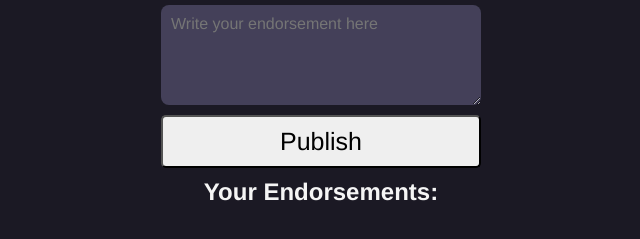
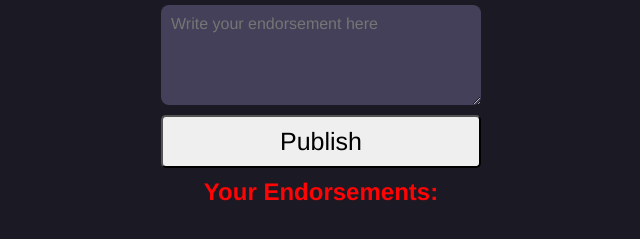
Before and after one commit to hmoghtafari/EndorsementMobileApp, a website built with Vite: page index.html in a window 1280 px wide. Shown: the part 217-456 px from the top of the page, without its empty margins (319-959 px from the left). Built offline with nearby package versions, Linux system fonts and the light colour scheme; no server answers.

Commit message:
changing color

```diff
--- a/index.css
+++ b/index.css
@@ -53,4 +53,5 @@ h1{
 }
 h2{
     margin: 0;
+    color: rgb(255, 4, 4);
 }
```
